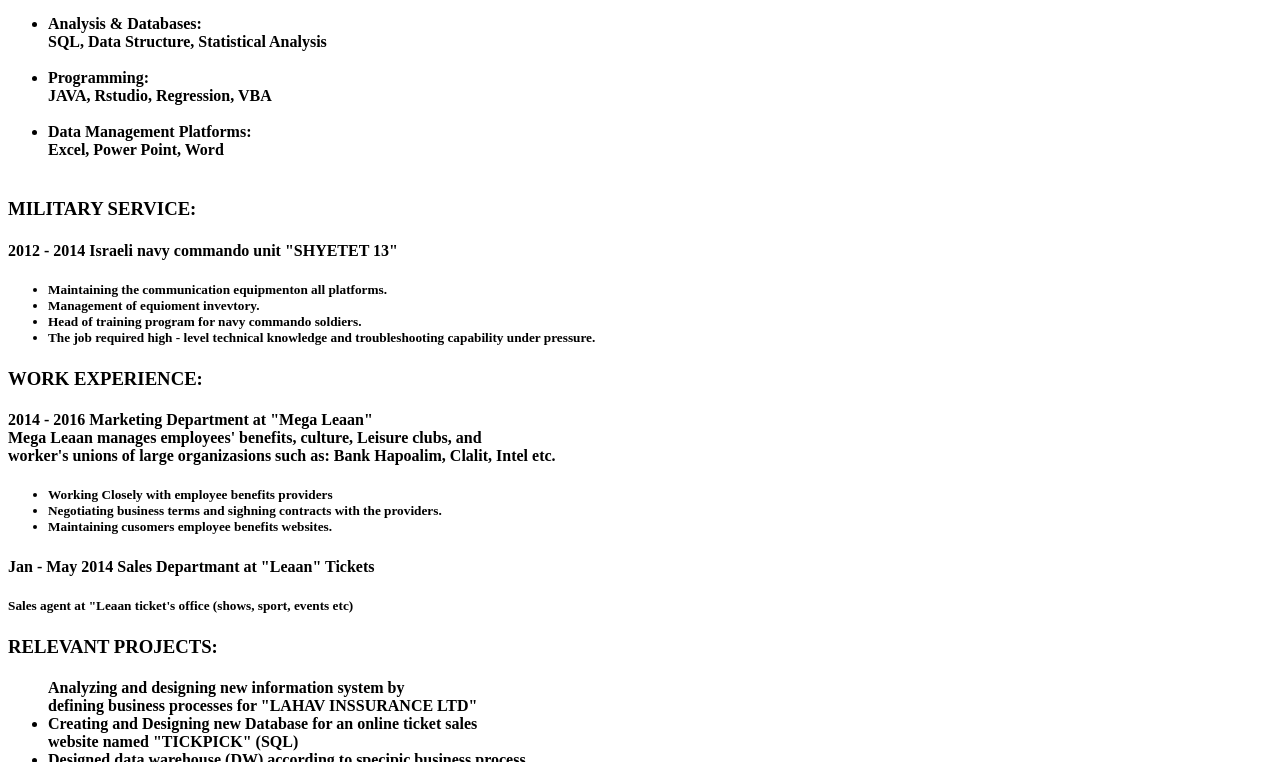
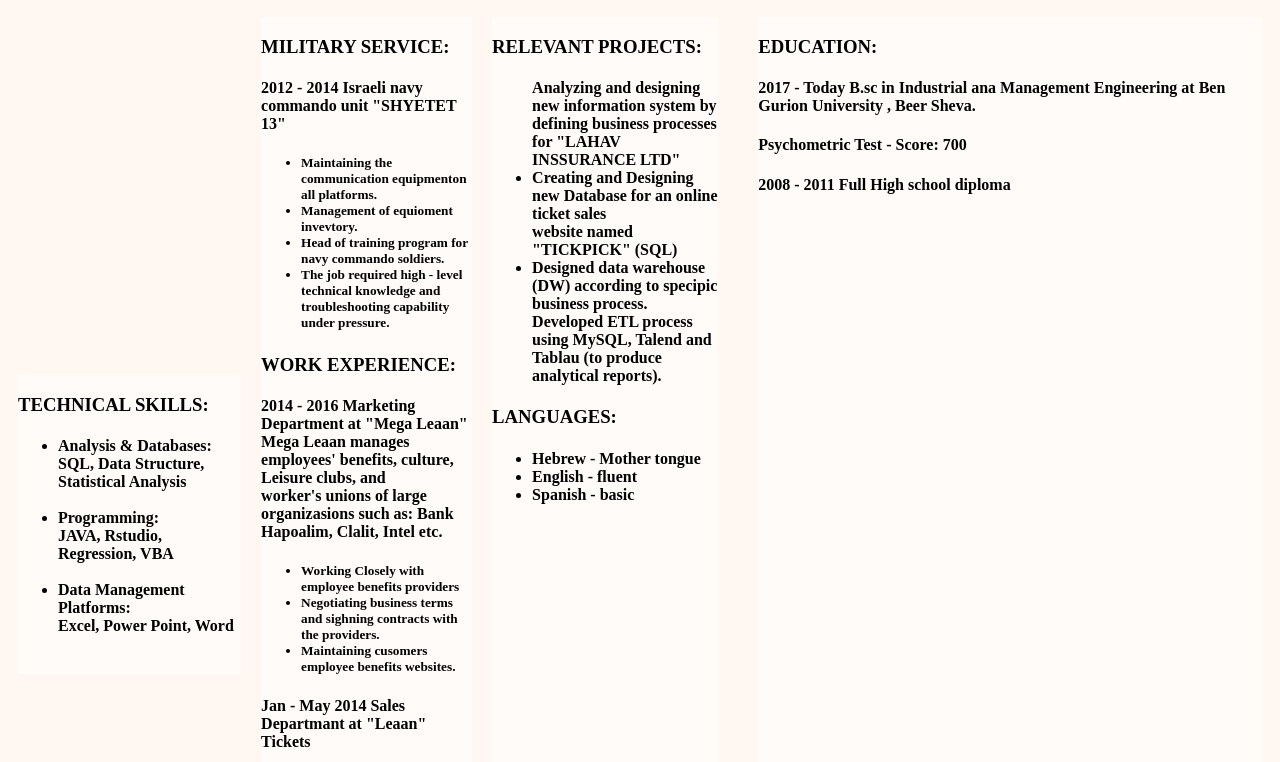
Before and after one commit to HadarGreener1/hello-world-hadargreener1, a plain HTML site: page cv_html_page_1.html in a window 1280 px wide. Shown: the part 316-1078 px from the top of the page. Drawn offline with Linux system fonts and the light colour scheme.

Commit message:
Add files via upload

```diff
--- /dev/null
+++ b/cv_HadarGreener.css
@@ -0,0 +1,47 @@
+body{
+    background-color: rgba(255, 245, 238, 0.788);
+    }
+
+    .grid-container{
+        display: grid;
+        grid-template-columns: auto auto auto;
+        grid-template-rows: 150px;
+        grid-gap: 20px;
+        padding: 10px;
+        grid-template-areas:
+        'HEADER HEADER HEADER HEADER HEADER'
+        'EDUCATION  EDUCATION MILITARY SERVICE MILITARY SERVICE RELEVANT PROJECTS'
+        'TECHNICAL SKILLS TECHNICAL SKILLS MILITARY SERVICE MILITARY SERVICE RELEVANT PROJECTS'
+        ;
+    }
+
+    .item1{
+        grid-area: header; grid-row:  1/ span 2;
+        background-color: sandybrown; padding: 10px; font-weight: bold; font-size: 150%;
+        color: thistle;
+    }
+
+    .item2{
+        grid-area: EDUCATION;
+        grid-row: 3/span 20;
+
+    }
+
+    .item3{
+        grid-area: TECHNICAL SKILLS;
+        grid-row: 10/span 10;
+    }
+
+    .item4{
+        grid-area: MILITARY SERVICE;
+        grid-row: 3/span 20;
+    }
+
+    .item5{
+        grid-area: RELEVANT PROJECTS;
+        grid-row: 3/span 20;
+    }
+
+    div > div {
+        background-color: rgb(255,255,255,0.5);
+    }
--- a/cv_html_page_1.html
+++ b/cv_html_page_1.html
@@ -2,29 +2,34 @@
 <html>
 <head>
     <title>Hadar Greener CV</title>
+    <link rel="stylesheet" href="cv_HadarGreener.css">
 </head>
 <body>
-    <h1>Hadar Greener CV</h1>
+    <div class="grid-container">
+    <div class="item1"><h1>Hadar Greener CV</h1>
     <h2>050-5548871 | hadargreener@gmail.com | Holon, Israel </h2>
+    </div>
     <p>
-        <h3> EDUCATION: </h3>
+        <div class="item2"><h3> EDUCATION: </h3>
          <H4><b>2017 - Today B.sc in Industrial ana Management Engineering at Ben Gurion University , Beer Sheva.</b></H4>
          <h4><b>Psychometric Test - Score: 700</b></h4>
          <h4><b>2008 - 2011 Full High school diploma</b></h4>
+        </div></p>
     <p>
-        <h3> TECHNICAL SKILLS: </h3>
+        <div class="item3"><h3> TECHNICAL SKILLS: </h3>
     <h4><ul> <li><b> Analysis & Databases:</b><br>SQL, Data Structure, Statistical Analysis </li><br>
         <li>Programming:<br>JAVA, Rstudio, Regression, VBA</li><br>
         <li>Data Management Platforms:<br>Excel, Power Point, Word</li><br>
          </ul></h4>
+        </div></p>
     <p>
-        <h3>MILITARY SERVICE:</h3>
+        <div class="item4"><h3>MILITARY SERVICE:</h3>
         <H4><B>2012 - 2014 Israeli navy commando unit "SHYETET 13"</B></H4>
         <H5><UL><li>Maintaining the communication equipmenton all platforms.</li>
         <li>Management of equioment invevtory.</li>
         <li>Head of training program for navy commando soldiers.</li>
         <li>The job required high - level technical knowledge and troubleshooting capability under pressure.</li></UL></H5>
-
+     </p>
     <p>
         <h3>WORK EXPERIENCE:</h3>
         <P><H4><B>2014 - 2016 Marketing Department at "Mega Leaan"<br>
@@ -38,10 +43,10 @@
     </b></h4>
     <h5>Sales agent at "Leaan ticket's office (shows, sport, events etc)</h5>
 </p></h5>
-<p>
+</div>
 
 </p>
-        <h3>RELEVANT PROJECTS:</h3>
+        <div class="item5"><h3>RELEVANT PROJECTS:</h3>
         <H4><ul>
             <il>Analyzing and designing new information system by <br>defining business processes for "LAHAV INSSURANCE LTD"</il>
         <li>Creating and Designing new Database for an online ticket sales <br> website named "TICKPICK" (SQL)</li>
@@ -51,7 +56,8 @@
     <H4><ul><li>Hebrew - Mother tongue</li>
     <li>English - fluent</li>
 <li>Spanish - basic</li></ul>
-
+</div>
+</div>
 
 </body>
 
```
